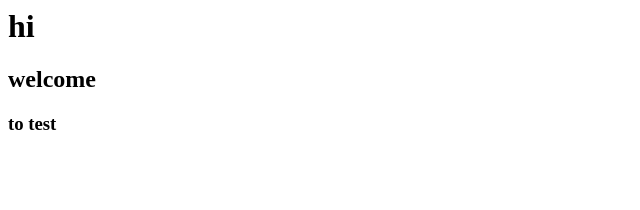
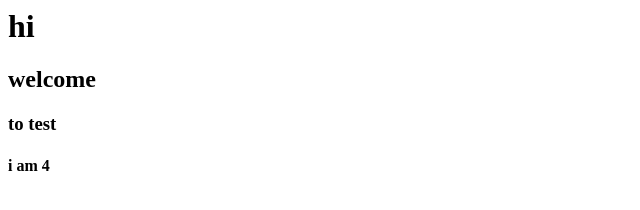
Before and after one commit to saikiranpalimpati/testrepo, a plain HTML site: page index.html in a window 1280 px wide. Shown: the full height of the page, 0-640 px from the left. Drawn offline with Linux system fonts and the light colour scheme.

Commit message:
temporary line to index.hmtl

```diff
--- a/index.html
+++ b/index.html
@@ -2,4 +2,5 @@
 <h1>hi</h1>
 <h2>welcome</h2>
 <h3>to test</h3>
+<h4>i am 4</h4>
 </html>
```
